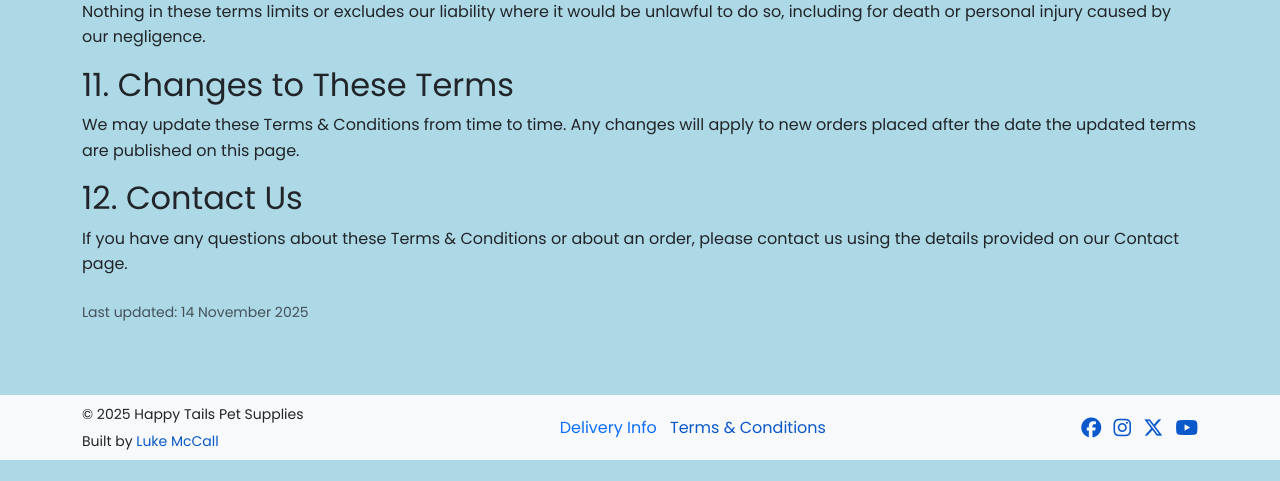
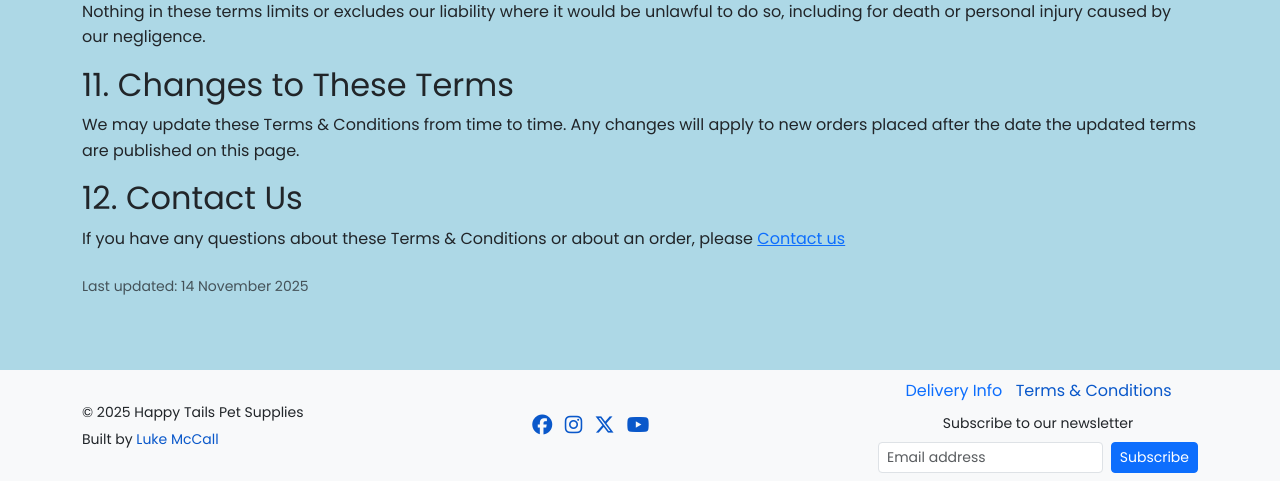
Before and after one commit to TheRealMcCall/happy_tails, a Django app: page /terms/ in a window 1280 px wide. Shown: the part 2203-2684 px from the top of the page. Before the commit the page ends 2663 px from the top, so only its background shows below. Run offline with Django 3.2, Linux system fonts and the light colour scheme; parts of the project's set-up code (start-up, migrations or seed data) failed here and were passed over; some libraries are stand-ins or nearby versions.

Commit message:
Feat: Add newsletter subscription form to footer

```diff
--- a/static/css/style.css
+++ b/static/css/style.css
@@ -238,3 +238,12 @@ footer {
     margin-left: auto;
     color: white;
 }
+
+.newsletter-form {
+    max-width: 320px;
+}
+
+.newsletter-honeypot {
+    position: absolute;
+    left: -5000px;
+}
--- a/store/templates/store/terms.html
+++ b/store/templates/store/terms.html
@@ -118,8 +118,10 @@
 
     <h2>12. Contact Us</h2>
     <p>
-        If you have any questions about these Terms &amp; Conditions or about an order, please contact us using the
-        details provided on our Contact page.
+        If you have any questions about these Terms &amp; Conditions or about an order, please <a
+            href="mailto:support@happytails.example" aria-label="Email Happy Tails support">
+            Contact us
+        </a>
     </p>
 
     <p class="small text-muted mt-4">
--- a/templates/includes/footer.html
+++ b/templates/includes/footer.html
@@ -11,23 +11,7 @@
                 </p>
             </div>
 
-            <div class="text-center">
-                <ul class="list-inline mb-0">
-                    <li class="list-inline-item">
-                        <button type="button" class="btn btn-link p-0 align-baseline" data-bs-toggle="modal"
-                            data-bs-target="#deliveryInfo" aria-label="View delivery information">
-                            Delivery Info
-                        </button>
-                    </li>
-                    <li class="list-inline-item">
-                        <a href="{% url 'store:terms' %}" aria-label="Read our terms and conditions">
-                            Terms &amp; Conditions
-                        </a>
-                    </li>
-                </ul>
-            </div>
-
-            <div class=" text-center">
+            <div class="text-center my-2 my-md-0">
                 <ul class="list-inline mb-0">
                     <li class="list-inline-item">
                         <a class="text-decoration-none" href="https://www.facebook.com/profile.php?id=61583493396784"
@@ -56,6 +40,38 @@
                 </ul>
             </div>
 
+            <div class="text-center">
+                <ul class="list-inline mb-2">
+                    <li class="list-inline-item">
+                        <button type="button" class="btn btn-link p-0 align-baseline" data-bs-toggle="modal"
+                            data-bs-target="#deliveryInfo" aria-label="View delivery information">
+                            Delivery Info
+                        </button>
+                    </li>
+                    <li class="list-inline-item">
+                        <a href="{% url 'store:terms' %}" aria-label="Read our terms and conditions">
+                            Terms &amp; Conditions
+                        </a>
+                    </li>
+                </ul>
+                <p class="small mb-2">Subscribe to our newsletter</p>
+                <form
+                    action="https://gmail.us3.list-manage.com/subscribe/post?u=be4f635a4c491efef0d744d44&id=c3c2d9c7c8&f_id=0037c1e0f0"
+                    method="post" target="_blank" novalidate
+                    class="d-flex flex-column flex-sm-row justify-content-center gap-2 mx-auto newsletter-form">
+                    <label for="newsletter-email" class="visually-hidden">
+                        Email address for newsletter
+                    </label>
+                    <input type="email" name="EMAIL" id="newsletter-email" class="form-control form-control-sm"
+                        placeholder="Email address" required>
+                    <div aria-hidden="true" class="newsletter-honeypot">
+                        <input type="text" name="b_be4f635a4c491efef0d744d44_c3c2d9c7c8" tabindex="-1" value="">
+                    </div>
+                    <button type="submit" class="btn btn-primary btn-sm">
+                        Subscribe
+                    </button>
+                </form>
+            </div>
         </div>
     </div>
 </footer>
```
